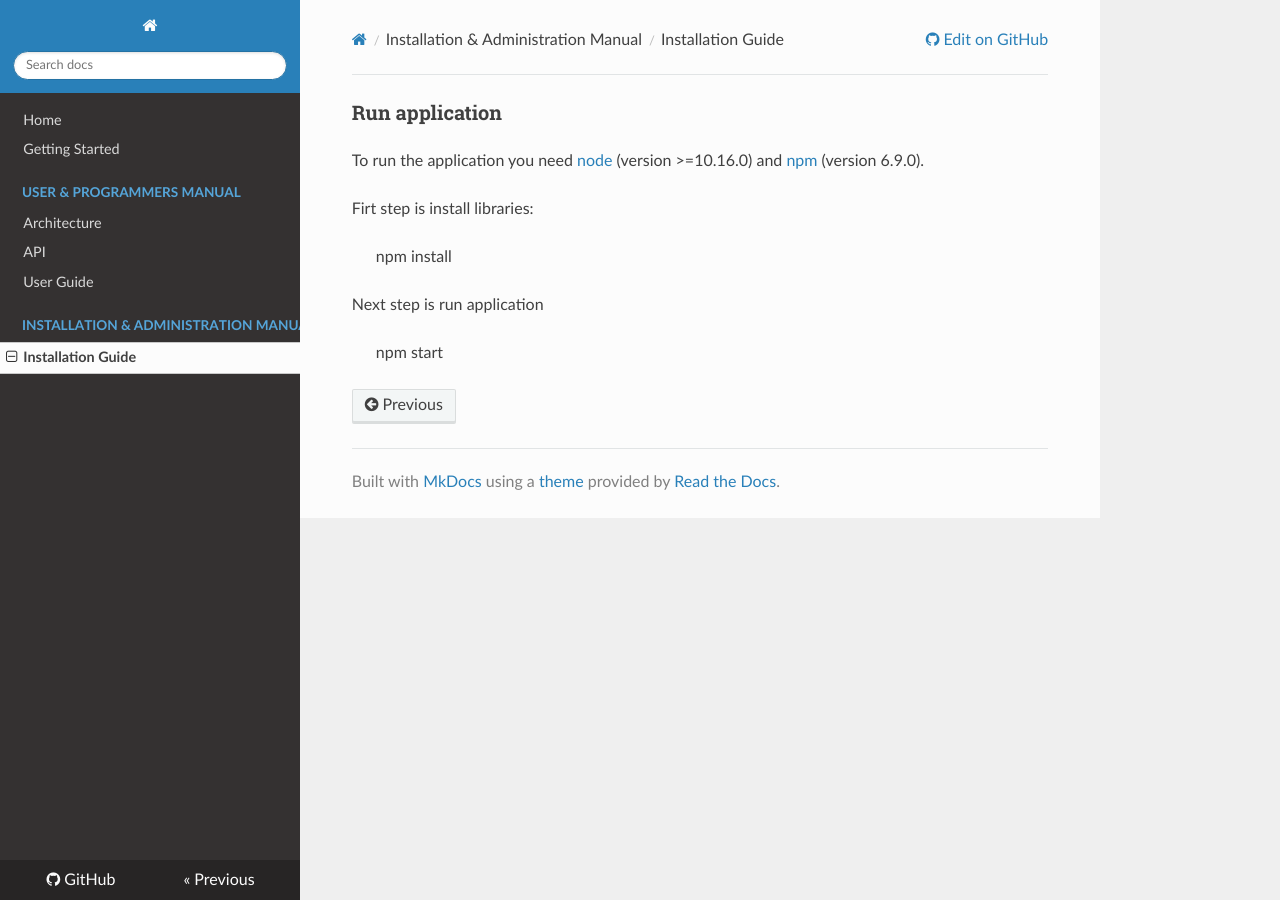
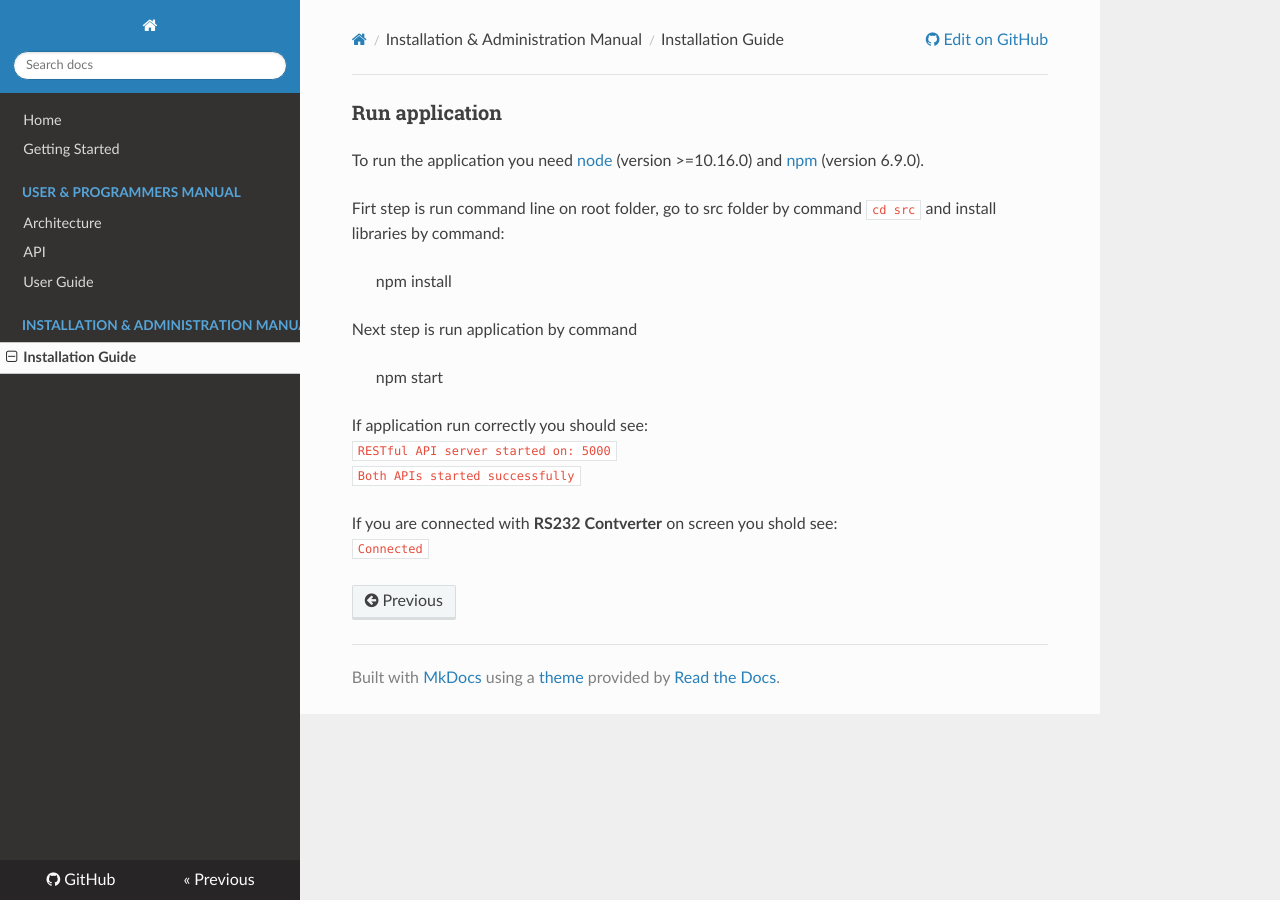
Before and after one commit to MikolajSzumigalski/CONTRA-2.0, an MkDocs documentation site: the page built from docs/installationguide.md, in a window 1280 px wide. Built offline with MkDocs 1.6.1, drawn with Linux system fonts in a browser that asks for light colours; nearby versions of some CDN libraries; old or Windows-style settings are respelled for this version of MkDocs.

Commit message:
Update installationguide.md

```diff
--- a/docs/installationguide.md
+++ b/docs/installationguide.md
@@ -1,8 +1,15 @@
 ### Run application
 To run the application you need [node](https://nodejs.org/en/) (version >=10.16.0) and [npm](https://www.npmjs.com/) (version 6.9.0).
 
-Firt step is install libraries:
+Firt step is run command line on root folder, go to src folder by command `cd src` and install libraries by command:
 > npm install
 
-Next step is run application
+Next step is run application by command
 > npm start
+
+If application run correctly you should see:
+`RESTful API server started on: 5000`
+`Both APIs started successfully`
+
+If you are connected with **RS232 Contverter** on screen you shold see:
+`Connected`
```
